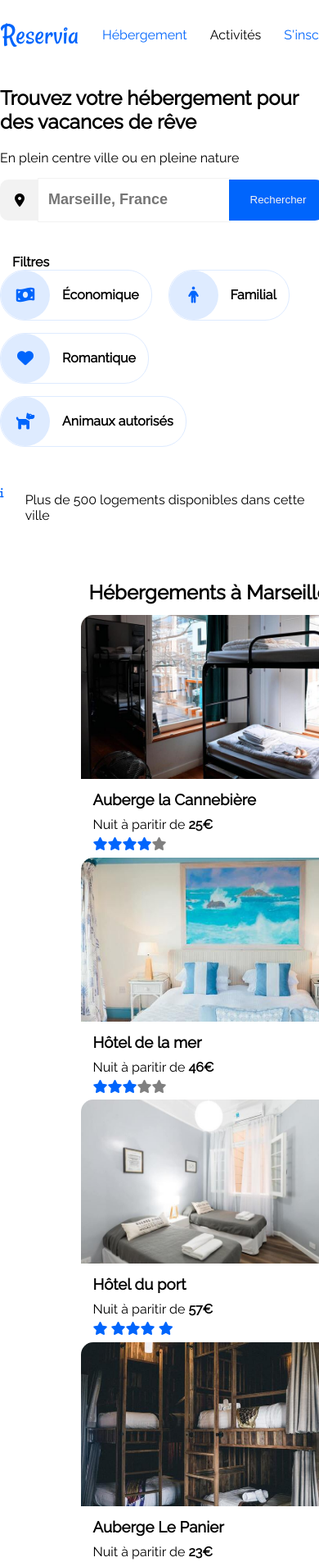
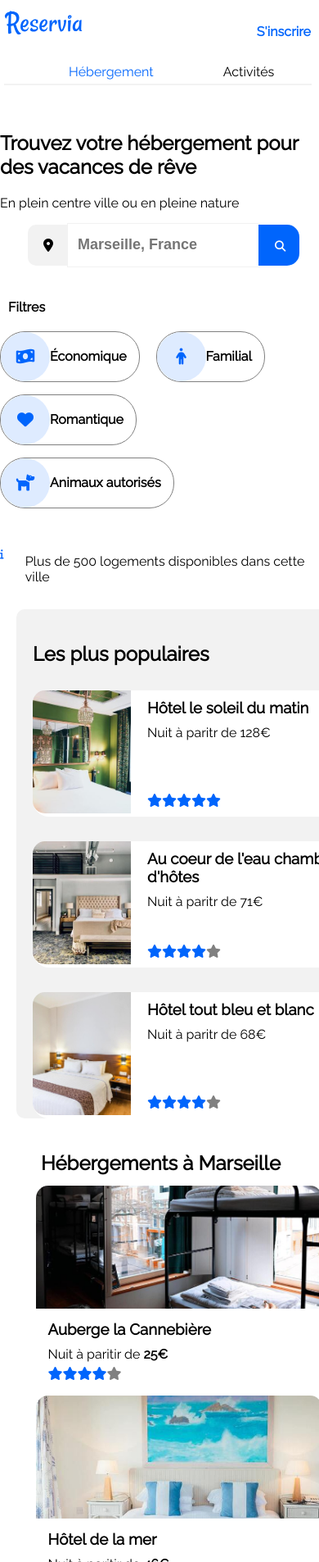
Before and after one commit to BST-tsb/BastienMichaut_2_18072021, a plain HTML site: page index.html in a window 390 px wide. Shown: the top 1905 px of the page at 82% size. Drawn offline with Linux system fonts and the light colour scheme.

Commit message:
header responsive

```diff
--- a/index.html
+++ b/index.html
@@ -29,8 +29,12 @@
           <ul class="header">
             <li><a class="bleu" href="#hebergements">Hébergement</a></li>
             <li><a class="noir" href="#activite">Activités</a></li>
-            <li><a class="bleu" href="#">S'inscrire</a></li>
+           <!-- <li><a class="bleu" href="#">S'inscrire</a></li> -->
           </ul>
+          <div class="inscrire">
+            <a class="bleu" href="#">S'inscrire</a>
+        </div>
+
         </nav>
       </header>
       <section id="recherche">
@@ -55,7 +59,7 @@
             />
           </div>
           <div class="button">
-            <button class="rechercher"><span>Rechercher</span></button>
+            <button class="rechercher"><span>Rechercher</span><i class="fas fa-search"></i></button>
           </div>
         </div>
 
@@ -65,29 +69,35 @@
           </div>
           <div class="filtre-button">
             <div class="text-icon">
+              <a href="#" class="text-filtre">
               <div class="logo">
                 <i class="fas fa-money-bill-wave"></i>
               </div>
-              <a href="#" class="text-filtre">Économique</a>
+              Économique
+            </a>
             </div>
             <div class="text-icon">
+              <a href="#" class="text-filtre">
               <div class="logo">
                 <i class="fas fa-male"></i>
               </div>
-
-              <a href="#" class="text-filtre">Familial</a>
+              Familial
+              </a>
             </div>
             <div class="text-icon">
+              <a href="#" class="text-filtre">
               <div class="logo">
                 <i class="fas fa-heart"></i>
               </div>
-              <a href="#" class="text-filtre">Romantique</a>
+              Romantique
+            </a>
             </div>
             <div class="text-icon">
+              <a href="#" class="text-filtre">
               <div class="logo">
                 <i class="fas fa-dog"></i>
               </div>
-              <a href="#" class="text-filtre">Animaux autorisés</a>
+              Animaux autorisés</a>
             </div>
           </div>
         </div>
@@ -124,10 +134,12 @@
                     ><i class="fas fa-star grey-star"></i>
                   </div>
                 </div>
+              </a>
                 </div>
-            </a>
-            <a class="cartes" href="#">
+
+
               <div class="choix-hebergement">
+                <a class="cartes" href="#">
                 <div class="img-hebergement4">
                   <img
                     class="img-heb"
@@ -139,9 +151,7 @@
                     <h3 class="nom">Hôtel de la mer</h3>
                   </div>
                   <div class="prix-hebergement">
-                    <a class="sloganheb"
-                      >Nuit à paritir de <strong>46€</strong></a
-                    >
+                      Nuit à paritir de <strong>46€</strong>
                   </div>
                   <div class="hebergement_notation">
                     <i class="fas fa-star"></i><i class="fas fa-star"></i
@@ -150,10 +160,12 @@
                     ><i class="fas fa-star grey-star"></i>
                   </div>
                 </div>
+              </a>
               </div>
-            </a>
-            <a class="cartes" href="#">
+
+
               <div class="choix-hebergement">
+                <a class="cartes" href="#">
                 <div class="img-hebergement2">
                   <img
                     class="img-heb"
@@ -165,9 +177,8 @@
                     <h3 class="nom">Hôtel du port</h3>
                   </div>
                   <div class="prix-hebergement">
-                    <a class="sloganheb"
-                      >Nuit à paritir de <strong>57€</strong></a
-                    >
+                      Nuit à paritir de <strong>57€</strong>
+
                   </div>
                   <div class="hebergement_notation">
                     <i class="fas fa-star"></i> <i class="fas fa-star"></i
@@ -175,10 +186,12 @@
                     <i class="fas fa-star"></i>
                   </div>
                 </div>
+              </a>
               </div>
-            </a>
-            <a class="cartes" href="#">
+
+
               <div class="choix-hebergement">
+                <a class="cartes" href="#">
                 <div class="img-hebergement5">
                   <img
                     class="img-heb"
@@ -190,9 +203,7 @@
                     <h3 class="nom">Auberge Le Panier</h3>
                   </div>
                   <div class="prix-hebergement">
-                    <a class="sloganheb"
-                      >Nuit à paritir de <strong>23€</strong></a
-                    >
+                    Nuit à paritir de<strong>23€</strong>
                   </div>
                   <div class="hebergement_notation">
                     <i class="fas fa-star"></i><i class="fas fa-star"></i
@@ -202,8 +213,9 @@
                 </div>
               </div>
             </a>
-            <a class="cartes" href="#">
+
               <div class="choix-hebergement">
+                <a class="cartes" href="#">
                 <div class="img-hebergement3">
                   <img
                     class="img-heb"
@@ -215,9 +227,9 @@
                     <h3 class="nom">Hôtel les mouettes</h3>
                   </div>
                   <div class="prix-hebergement">
-                    <a class="sloganheb"
-                      >Nuit à paritir de <strong>76€</strong></a
-                    >
+
+                      Nuit à paritir de <strong>76€</strong>
+
                   </div>
                   <div class="hebergement_notation">
                     <i class="fas fa-star"></i><i class="fas fa-star"></i
@@ -225,10 +237,12 @@
                     ><i class="fas fa-star grey-star"></i>
                   </div>
                 </div>
+              </a>
               </div>
-            </a>
-            <a class="cartes" href="#">
+
+
               <div class="choix-hebergement">
+                <a class="cartes" href="#">
                 <div class="img-hebergement6">
                   <img
                     class="img-heb"
@@ -240,9 +254,7 @@
                     <h3 class="nom">Hôtel chez Amina</h3>
                   </div>
                   <div class="prix-hebergement">
-                    <a class="sloganheb"
-                      >Nuit à paritir de <strong>96€</strong></a
-                    >
+                    Nuit à paritir de <strong>96€</strong>
                   </div>
                   <div class="hebergement_notation">
                     <i class="fas fa-star"></i><i class="fas fa-star"></i
@@ -250,8 +262,9 @@
                     ><i class="fas fa-star"></i>
                   </div>
                 </div>
+              </a>
               </div>
-            </a>
+
           </div>
           <div class="plus">
             <a class="afficher-plus" href="#">Afficher plus</a>
@@ -266,7 +279,7 @@
           </h2>
           <div class="hebergement-populaire">
             <div class="populaire">
-              <a class="cartes" href="#">
+              <a class="cartes2" href="#">
                 <div class="img-populaire1">
                   <img
                     class="img-pop"
@@ -280,8 +293,9 @@
                       <h3 class="nom">Hôtel le soleil du matin</h3>
                     </div>
                     <div class="prix-populaire">
-                      <a>Nuit à paritr de 128€</a>
+                      Nuit à paritr de 128€
                     </div>
+
                   </div>
 
                   <div class="hebergement_notation_populaire">
@@ -293,8 +307,9 @@
               </a>
             </div>
 
-            <a class="cartes" href="#">
+
               <div class="populaire">
+                <a class="cartes2" href="#">
                 <div class="img-populaire2">
                   <img
                     class="img-pop"
@@ -308,7 +323,7 @@
                       <h3 class="nom">Au coeur de l'eau chambre d'hôtes</h3>
                     </div>
                     <div class="prix-populaire">
-                      <a>Nuit à paritr de 71€</a>
+                      Nuit à paritr de 71€
                     </div>
                   </div>
                   <div class="hebergement_notation_populaire">
@@ -317,10 +332,12 @@
                     ><i class="fas fa-star grey-star"></i>
                   </div>
                 </div>
+              </a>
               </div>
-            </a>
-            <a class="cartes" href="#">
+
+
               <div class="populaire">
+                <a class="cartes2" href="#">
                 <div class="img-populaire3">
                   <img
                     class="img-pop"
@@ -334,7 +351,7 @@
                       <h3 class="nom">Hôtel tout bleu et blanc</h3>
                     </div>
                     <div class="prix-populaire">
-                      <a>Nuit à paritr de 68€</a>
+                      Nuit à paritr de 68€
                     </div>
                   </div>
                   <div class="hebergement_notation_populaire">
@@ -342,9 +359,11 @@
                     ><i class="fas fa-star"></i><i class="fas fa-star"></i
                     ><i class="fas fa-star grey-star"></i>
                   </div>
+
                 </div>
+              </a>
               </div>
-            </a>
+
           </div>
         </div>
       </section>
--- a/styles.css
+++ b/styles.css
@@ -1,24 +1,19 @@
 /*header*/
 
 header {
-
   padding: 20px 0px;
   justify-content: space-between;
   display: flex;
   align-items: center;
-
 }
 
-.bleu{
+.bleu {
   text-decoration: none;
   color: #0065fc;
-
-
 }
-.noir{
+.noir {
   text-decoration: none;
-  color: black
-
+  color: black;
 }
 header ul {
   display: flex;
@@ -37,10 +32,20 @@ header ul {
 header ul li {
   margin-left: 28px;
 }
-
+nav{
+  display: flex;
+}
+.inscrire {
+  margin-left: 28px;
+}
+.inscrire:hover {
+  border-top: 2px solid #0065fc;
+  color: #0065fc;
+  padding-top: 21px;
+}
 
 /*body*/
-.search{
+.search {
   height: 50px;
   width: 230px;
   font-size: 18px;
@@ -49,21 +54,21 @@ header ul {
   justify-content: center;
   display: flex;
   align-items: center;
-  border: 0.10px solid #F2F2F2;
+  border: 0.1px solid #f2f2f2;
 }
 main {
-  max-width : 1440px;
+  max-width: 1440px;
   margin-left: auto;
   margin-right: auto;
 }
-body{
+body {
   font-family: "Raleway", "Sans serif";
   margin: 0;
 }
-.titre{
+.titre {
   font-weight: bold;
 }
-.recherche{
+.recherche {
   width: 400px;
   border-radius: 10px;
   justify-content: center;
@@ -73,16 +78,21 @@ body{
   display: flex;
   align-items: center;
 }
-.logo-gps{
+.fa-search {
+  color: #0065fc;
+  height: 0px;
+  width: 0px;
+}
+.logo-gps {
   height: 50px;
   width: 50px;
   justify-content: center;
   display: flex;
   align-items: center;
-  background-color: #F2F2F2;
+  background-color: #f2f2f2;
   border-radius: 10px 0 0 10px;
 }
-.barre-recherche{
+.barre-recherche {
   height: 50px;
   width: 230px;
   font-size: 18px;
@@ -91,145 +101,121 @@ body{
   justify-content: center;
   display: flex;
   align-items: center;
-  border: 0.10px solid #F2F2F2;
+  border: 0.1px solid #f2f2f2;
 }
-.rechercher{
+.rechercher {
   background-color: #0065fc;
   justify-content: center;
   display: flex;
   align-items: center;
   height: 50px;
   width: 120px;
-  color: #F2F2F2;
+  color: #f2f2f2;
   border-radius: 0 15px 15px 0;
   border: white;
 }
 
-.filtres{
-  display:flex;
+.filtres {
+  display: flex;
   align-items: center;
   margin-top: 40px;
   margin-bottom: 40px;
 }
-.titre-filtres{
-  display:flex;
+.text-icon:hover{
+  background-color: #0065fc;
+}
+.titre-filtres {
+  display: flex;
   align-items: center;
   margin-right: 20px;
-
-
 }
-.filtre-button{
-  display:flex;
+.filtre-button {
+  display: flex;
   align-items: center;
-
 }
-.text-icon{
+.text-icon {
   background-color: white;
   height: 60px;
   border-radius: 30px;
   margin-right: 20px;
-  display:flex;
+  display: flex;
   align-items: center;
   justify-content: center;
-  border: 1px solid #deebff;
-
+  border: 1px solid grey;
 }
-.text-filtre{
-  margin-left: 15px;
+.text-filtre {
   margin-right: 15px;
   font-weight: bold;
   text-decoration: none;
   color: black;
-
+  display: inline-flex;
+  align-items: center;
 }
-.logo{
+.logo {
   border-radius: 50px;
-  width:  60px;
+  width: 60px;
   height: 60px;
   color: #0065fc;
-  display:flex;
+  display: flex;
   align-items: center;
   justify-content: center;
   background-color: #deebff;
   font-size: 20px;
+}
 
-}
-/*
-.text-icon :hover{
-  height: 60px;
-  width: 60px;
-  border-radius: 30px;
-  margin-right: 20px;
-  display:flex;
-  align-items: center;
-  justify-content: center;
-  border: 0.10px solid #F2F2F2;
-  transition: 0.5ms;
-}
-*/
-.logo-i{
-  display:flex;
+.logo-i {
+  display: flex;
   justify-content: left;
   margin-bottom: 30px;
 }
 .fa-xs {
-  font-size: .99em;
+  font-size: 0.99em;
 }
-.colorBleu{
+.colorBleu {
   border-radius: 25px;
   width: 32px;
   height: 32px;
   color: #0065fc;
-  display:flex;
+  display: flex;
   align-items: center;
   justify-content: center;
 }
-.colorBleu1{
+.colorBleu1 {
   border-radius: 25px;
   width: 32px;
   color: #0065fc;
-
 }
 
-
 /*hebergement*/
-.fa-star{
+.fa-star {
   color: #0065fc;
 }
-.grey-star{
+.grey-star {
   color: grey;
 }
-#hebergements{
+#hebergements {
   display: flex;
   justify-content: space-around;
   align-items: center;
-
 }
-.englobement{
+.englobement {
   flex: 2;
-  height: 650px;
-  margin-right: 20px;
   border-radius: 10px;
-  background-color: #F2F2F2;
+  background-color: #f2f2f2;
   padding-left: 20px;
   padding-right: 20px;
   display: flex;
-  align-items: center;
   justify-content: space-around;
-  flex-direction: column;
   flex-wrap: wrap;
-
-
 }
-.marge-heb{
+.marge-heb {
   margin-left: 15px;
 }
-.hebergement{
+.hebergement {
   flex: 2;
-  height: 650px;
   margin-right: 20px;
   border-radius: 10px;
-  background-color: #F2F2F2;
+  background-color: #f2f2f2;
   padding-left: 20px;
   padding-right: 20px;
   display: flex;
@@ -237,42 +223,49 @@ body{
   flex-direction: column;
   width: 70%;
 }
-.titre-hebergement{
+.titre-hebergement {
   margin-top: 40px;
   margin-bottom: 10px;
   margin-left: 30px;
 }
-.titre-populaires{
+.titre-populaires {
   margin-top: 40px;
+  display: flex;
+  align-items: center;
+  justify-content: space-between;
 }
-.nom{
+.nom {
   margin-top: 10px;
   margin-bottom: 10px;
 }
-.plus-populaires{
+.plus-populaires {
   flex: 1;
- height: 650px;
   margin-left: 20px;
   border-radius: 10px;
-  background-color: #F2F2F2;
+  background-color: #f2f2f2;
   padding-left: 20px;
   padding-right: 20px;
   width: 30%;
 }
-.choix-hebergement{
+.choix-hebergement {
   width: 30%;
   height: auto;
   background-color: white;
   padding: 1%;
   border-radius: 20px;
-
+  margin-bottom: 10px;
 }
-.populaire{
+.populaire {
   background-color: white;
   border-radius: 20px;
   display: flex;
 
   margin-top: 30px;
+}
+.cartes2 {
+  display: inline-flex;
+  text-decoration: none;
+  color: black;
 }
 
 .img-heb {
@@ -286,20 +279,15 @@ body{
   width: 120px;
   object-fit: cover;
   height: 150px;
-  border-radius: 15px 0 0 15px ;
-
-
-}
-.chart-line-black{
-  margin-left: 43%;
+  border-radius: 15px 0 0 15px;
 }
 
-.plus{
-  margin-bottom: 40px;
-  margin-top: 40px;
+.plus {
+  margin-bottom: 30px;
+  margin-top: 20px;
   margin-left: 30px;
 }
-.afficher-plus{
+.afficher-plus {
   text-decoration: none;
   color: black;
   font-weight: bold;
@@ -308,30 +296,29 @@ body{
   margin-bottom: 5px;
 }
 
-.droit-popu{
+.droit-popu {
   margin-left: 20px;
   display: flex;
   flex-direction: column;
   justify-content: space-between;
   margin-bottom: 10px;
 }
-.nom-prix{
+.nom-prix {
   margin-bottom: 15px;
 }
 /*activités*/
 
-#activite{
+#activite {
   margin-top: 50px;
   margin-bottom: 50px;
 }
 
-.activites{
+.activites {
   display: flex;
   justify-content: space-between;
   align-items: center;
   width: 100%;
 }
-
 
 .img-act {
   width: 100%;
@@ -345,14 +332,12 @@ body{
   object-fit: cover;
   height: 228px;
   border-radius: 15px 15px 0 0;
-
 }
 .img-acti3 {
   width: 100%;
   object-fit: cover;
   height: 175px;
   border-radius: 15px 15px 0 0;
-
 }
 
 .img-acti56 {
@@ -360,59 +345,54 @@ body{
   object-fit: cover;
   height: 203px;
   border-radius: 15px 15px 0 0;
-
 }
 
-
-.activite-2-3{
+.activite-2-3 {
   display: flex;
   flex-direction: column;
-  justify-content:space-between;
-  width: 23%;
-  border-radius: 15px;
-
-}
-.activite-5-6{
-  display: flex;
-  flex-direction: column;
-  justify-content:space-between;
+  justify-content: space-between;
   width: 23%;
   border-radius: 15px;
 }
-.activite-1{
+.activite-5-6 {
+  display: flex;
+  flex-direction: column;
+  justify-content: space-between;
   width: 23%;
   border-radius: 15px;
-  box-shadow:0 0 0 1px #deebff;
 }
-.activite2{
-  box-shadow:0 0 0 1px #deebff;
+.activite-1 {
+  width: 23%;
+  border-radius: 15px;
+  box-shadow: 0 0 0 1px #deebff;
+}
+.activite2 {
+  box-shadow: 0 0 0 1px #deebff;
   border-radius: 15px;
   margin-bottom: 30px;
 }
-.activite3{
-  box-shadow:0 0 0 1px #deebff;
+.activite3 {
+  box-shadow: 0 0 0 1px #deebff;
   border-radius: 15px;
   margin-top: 30px;
 }
 
-
-.activite-4{
-
+.activite-4 {
   width: 23%;
   border-radius: 15px;
-  box-shadow:0 0 0 1px #deebff;
+  box-shadow: 0 0 0 1px #deebff;
 }
-.activite5{
-  box-shadow:0 0 0 1px #deebff;
+.activite5 {
+  box-shadow: 0 0 0 1px #deebff;
   border-radius: 15px;
   margin-bottom: 30px;
 }
-.activite6{
-  box-shadow:0 0 0 1px #deebff;
+.activite6 {
+  box-shadow: 0 0 0 1px #deebff;
   border-radius: 15px;
   margin-top: 30px;
 }
-.h3-acti{
+.h3-acti {
   margin-left: 25px;
 }
 .cartes {
@@ -422,20 +402,16 @@ body{
 
 /*Footer*/
 footer {
-    background-color: #F2F2F2;
+  background-color: #f2f2f2;
   flex-direction: row;
   display: flex;
   justify-content: space-between;
   padding-bottom: 50px;
   padding-right: 25%;
-
-
-
 }
-.footer-section{
-    display:flex;
+.footer-section {
+  display: flex;
   flex-direction: column;
-
 }
 
 .titre-footer {
@@ -452,10 +428,9 @@ footer li {
   margin-bottom: 10px;
 }
 
-.footer-section{
-    display:flex;
+.footer-section {
+  display: flex;
   flex-direction: column;
-
 }
 
 footer li a {
@@ -467,84 +442,144 @@ footer ul {
   margin-left: 0%;
 }
 
-@media (max-width:768px){
-  footer{
+@media (max-width: 768px) {
+  footer {
     display: flex;
-    flex-direction:column;
-
+    flex-direction: column;
+    width: 100%;
   }
-  .activite2, .activite-4, .activite-1, .activite3, .activite5, .activite6 {
+  .activite2,
+  .activite-4,
+  .activite-1,
+  .activite3,
+  .activite5,
+  .activite6 {
     width: 100%;
     flex-direction: column;
+    margin-bottom: 0px;
+    margin-top: 30px;
   }
-  .activites{
-    margin-left: 15%;
+  .activites {
     flex-direction: column;
     width: 100%;
   }
 
-  .img-act, .img-acti2, .img-acti3, .img-acti56{
+  .img-act,
+  .img-acti2,
+  .img-acti3,
+  .img-acti56 {
     width: 100%;
     object-fit: cover;
-    height: 200px;
+    height: 150px;
     border-radius: 15px 15px 0 0;
   }
-  .activite-5-6, .activite-2-3 {
+  .activite-5-6,
+  .activite-2-3 {
     display: flex;
     flex-direction: column;
     width: 100%;
   }
-  .h3-acti{
+  .h3-acti {
     display: flex;
-    margin-left: 10%;
   }
 
-  #hebergements{
-    display: block;
+  #hebergements {
+    display: flex;
+    flex-direction: column-reverse;
+    align-items: normal
+    ;
   }
 
-  .plus-populaires{
-    margin-left: 15%;
+  .plus-populaires {
     width: 100%;
   }
-  .hebergement{
+  .hebergement {
     width: 100%;
     flex-direction: column;
     flex-wrap: nowrap;
     height: auto;
-    margin-left: 15%;
     background-color: white;
-
-
   }
-  .englobement{
+  .englobement {
     flex-direction: column;
     flex-wrap: nowrap;
     background-color: white;
-
   }
-  .choix-hebergement{
+  .choix-hebergement {
     width: 100%;
   }
-  .img-heb{
-    height: 200px;
+  .img-heb {
+    height: 150px;
   }
-  .chart-line-black{
+  .chart-line-black {
   }
   .filtres {
     flex-direction: column;
     align-items: flex-start;
     margin-bottom: 40px;
-
   }
-  .titre-filtres{
-
+  .titre-filtres {
+    margin-bottom: 20px;
+    margin-left: 10px;
   }
-  .filtre-button{
+  .filtre-button {
     flex-wrap: wrap;
   }
-  .text-icon{
+  .text-icon {
     margin-bottom: 15px;
+  }
+  span {
+    display: none;
+  }
+  .fa-search {
+    color: white;
+    height: 10px;
+    width: 10px;
+  }
+  .rechercher {
+    color:#0065fc;
+    width: 50px;
+  }
+  .inscrire {
+    position: ABSOLUTE;
+    top: 29px;
+    right: 0px;
+    font-weight: bold;
+    margin-right: 10px;
+  }
+  header {
+    margin: 0;
+    width: 100%;
+    padding-left: 5px;
+    display: grid;
+    padding-top: 5px;
+  }
+
+  nav {
+    display: flex;
+    justify-content: space-around;
+    align-items: center;
+    width: 100%;
+    margin-top: 2px;
+    margin-right: 0;
+  }
+
+  nav ul {
+    border-bottom: 2px solid #f2f2f2;
+  }
+
+  header ul li {
+    padding: 10px 46px 5px 11px;
+  }
+
+  header ul li a:hover {
+    border-bottom: 2px solid #0065fc;
+    border-top: none;
+    padding-bottom: 5px;
+  }
+  header ul {
+    padding: revert;
+    margin: revert;
   }
 
 }
```
Lines whose indentation alone changed are shown as unchanged.
